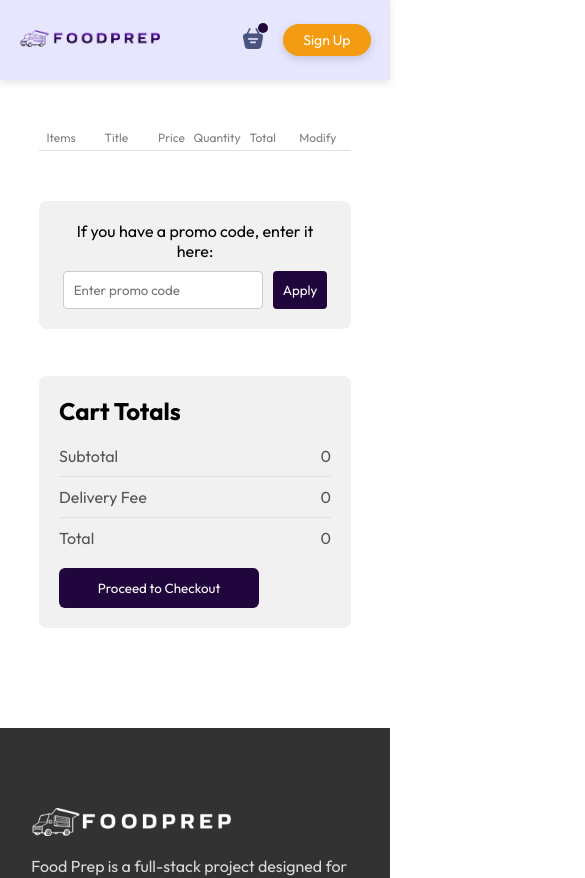
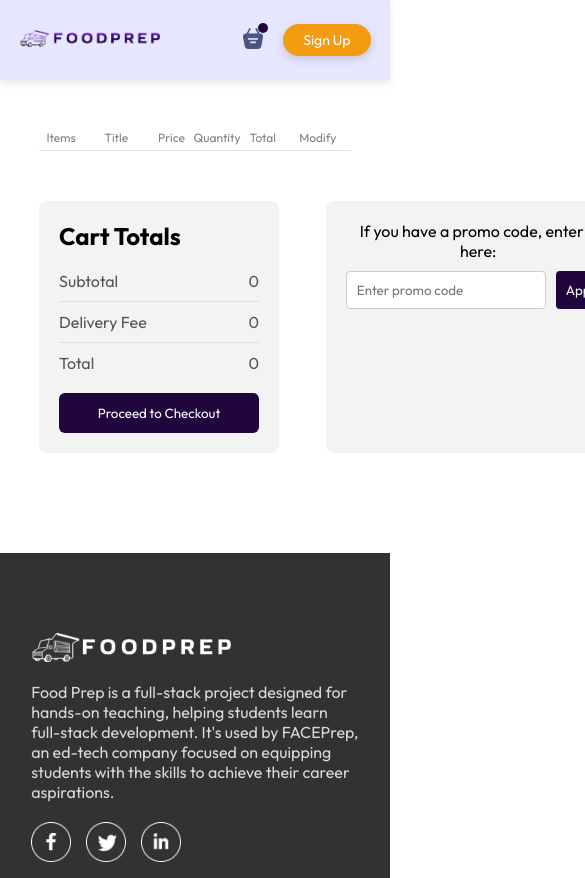
Before and after one commit to Amashriaz1103/Foodzie, a React (Vite) app in the folder UserFrontEnd/: page /cart in a window 390 px wide. Shown: the top 878 px of the page, 585 px wide, since content can reach past the window. Built offline with nearby package versions, Linux system fonts and the light colour scheme.

Commit message:
update css cart

```diff
--- a/UserFrontEnd/src/screens/Cart/Cart.css
+++ b/UserFrontEnd/src/screens/Cart/Cart.css
@@ -60,7 +60,7 @@
     gap: 20px;
     padding: 20px;
     border-radius: 8px;
-    background-color: #f1f1f1;
+    background-color: #f3f3f3;
 }
 
 .cart-total-details {
@@ -88,7 +88,7 @@
     text-align: center;
     padding: 20px;
     border-radius: 8px;
-    background-color: #f1f1f1;
+    background-color: #f3f3f3;
 }
 
 .cart-promocode-input {
@@ -113,12 +113,3 @@
     cursor: pointer;
     border-radius: 4px;
 }
-
-@media(max-width:750px){
-    .cart-bottom{
-        flex-direction: column-reverse;
-    }
-    .cart-promocode{
-        justify-content: start;
-    }
-}
```
